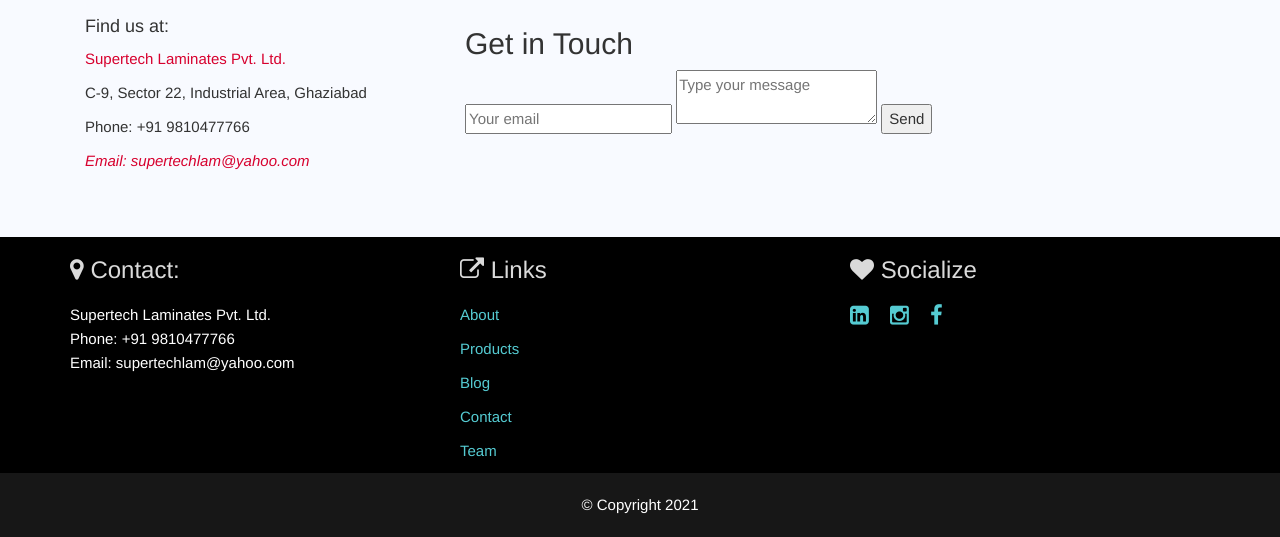
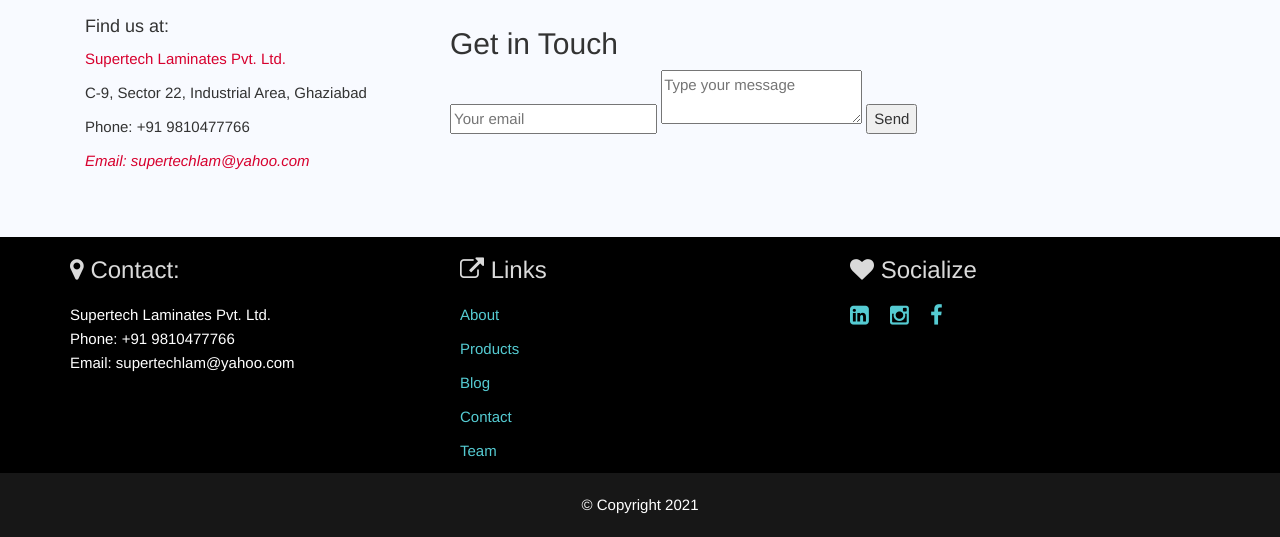
Before and after one commit to supertechlam/supertechlam.github.io, a Jekyll site: the page built from contact.html, in a window 1280 px wide. Shown: the part 531-1068 px from the top of the page. Built offline with Jekyll 4.4.1, drawn with Linux system fonts in a browser that asks for light colours.

Commit message:
Update contact.html

```diff
--- a/contact.html
+++ b/contact.html
@@ -37,7 +37,7 @@
         </div>
         <br !-->
       </div>
-      <div class="col-lg-8">
+      <!--div class="col-lg-8">
         <div class="feedback-form">
 
           <div id="contact-response"></div>
@@ -59,7 +59,10 @@
               <button type="submit" class="btn btn-primary">Submit</button>
             </fieldset>
           </form!-->
-          <div id="contact">
+
+        <!--/div>
+      </div!-->
+  <div id="contact">
         <h2>Get in Touch</h2>
         <div id="contact-form">
                 <form action="https://formspree.io/mpzyqdng" method="POST">
@@ -71,8 +74,6 @@
         </div>
     </div>
 
-        </div>
-      </div>
     </div>
   </div>
 </div>
```
